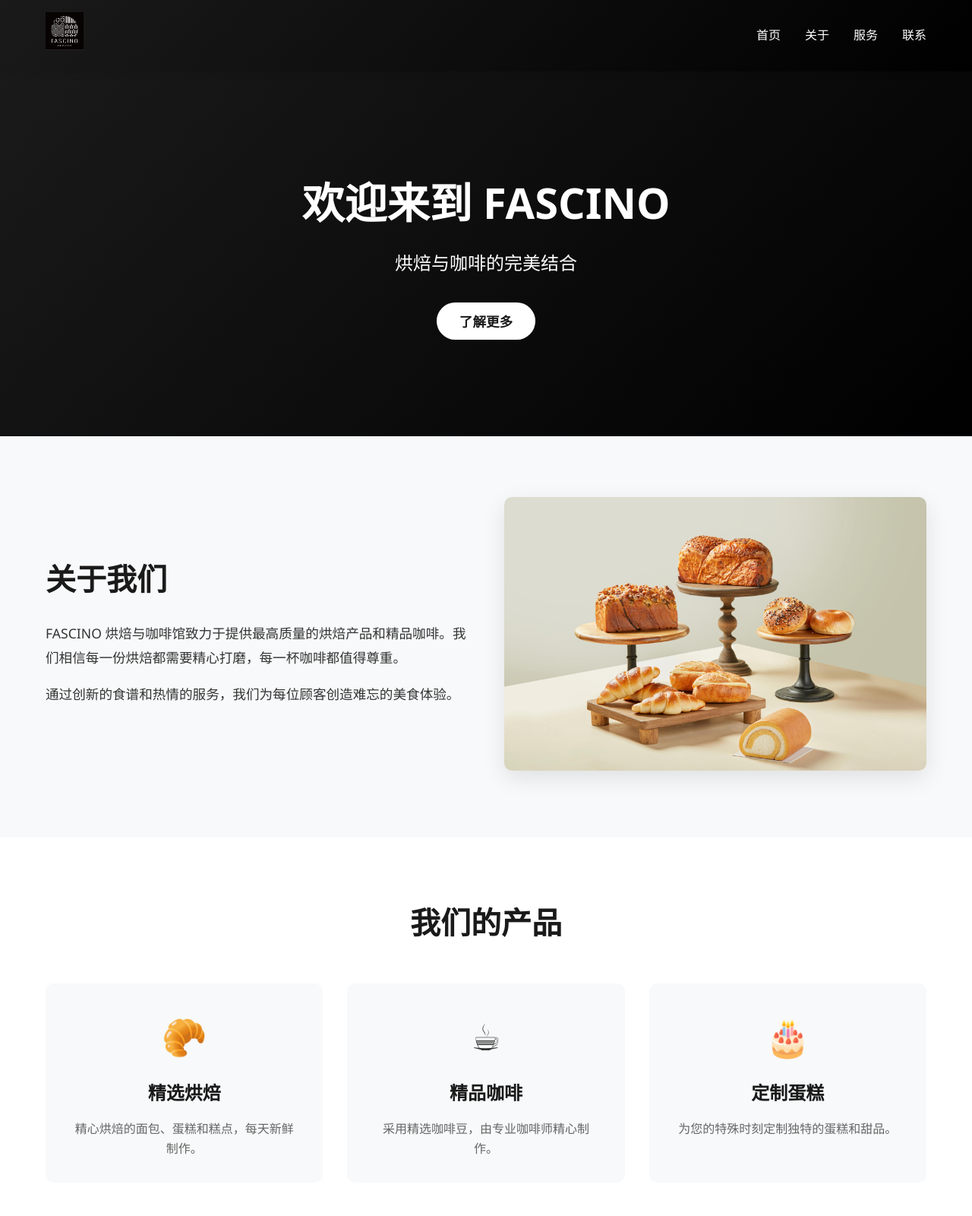
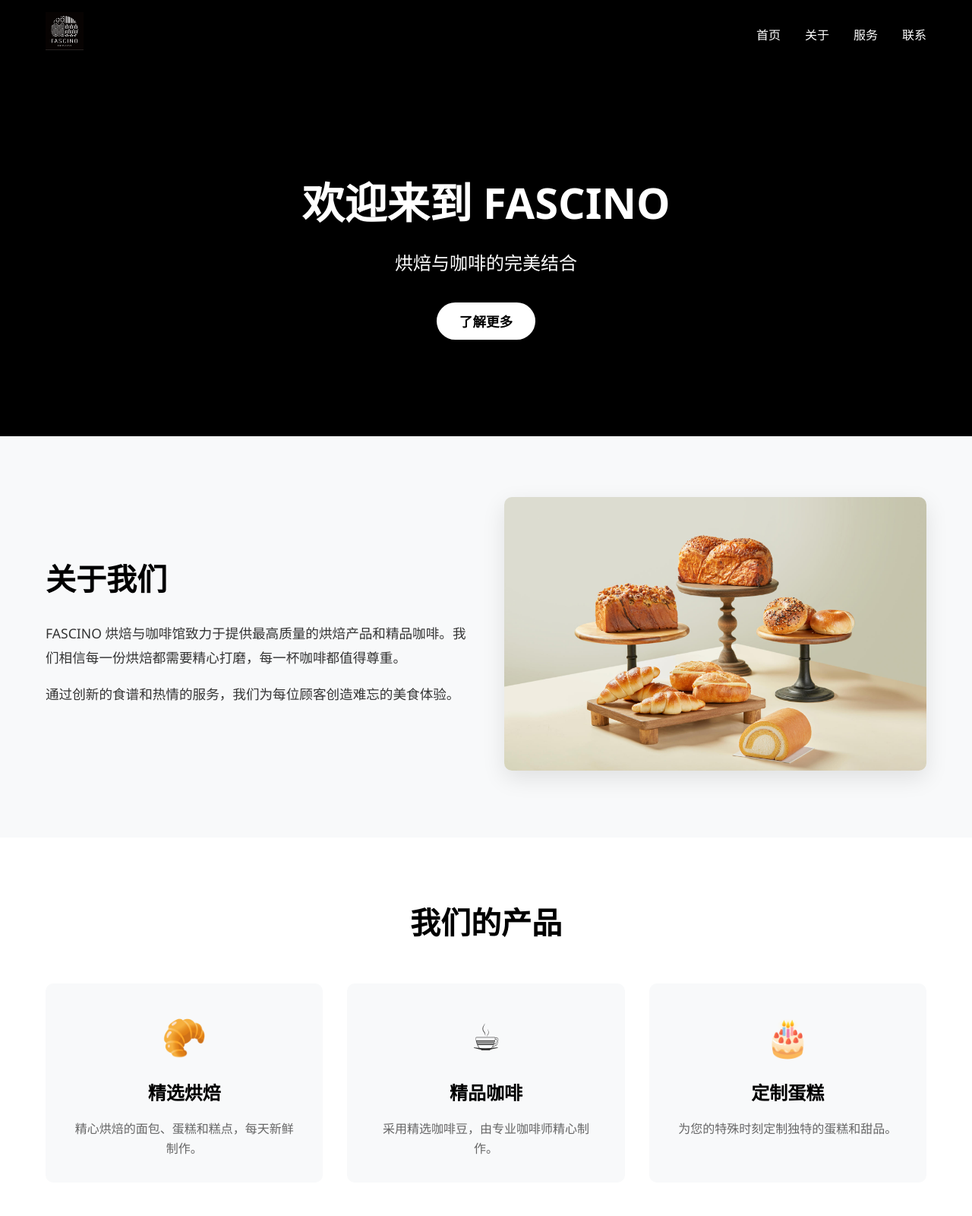
Before and after one commit to head02207/FASCINO-page-TEST, a plain HTML site: page index.html in a window 1280 px wide. Shown: the top 1600 px of the page at 76% size. Drawn offline with Linux system fonts and the light colour scheme.

Commit message:
更新样式：黑色改为纯黑#000000

```diff
--- a/styles.css
+++ b/styles.css
@@ -18,7 +18,7 @@
 
 /* 导航栏 */
 .navbar {
-    background: linear-gradient(135deg, #1a1a1a 0%, #000000 100%);
+    background: #000000;
     color: white;
     padding: 1rem 0;
     position: sticky;
@@ -62,7 +62,7 @@
 
 /* Hero 部分 */
 .hero {
-    background: linear-gradient(135deg, #1a1a1a 0%, #000000 100%);
+    background: #000000;
     color: white;
     padding: 100px 0;
     text-align: center;
@@ -85,7 +85,7 @@
 
 .cta-button {
     background: white;
-    color: #1a1a1a;
+    color: #000000;
     padding: 12px 30px;
     border: none;
     border-radius: 50px;
@@ -117,7 +117,7 @@
 .about-text h2 {
     font-size: 2.5rem;
     margin-bottom: 1.5rem;
-    color: #1a1a1a;
+    color: #000000;
 }
 
 .about-text p {
@@ -142,7 +142,7 @@
     font-size: 2.5rem;
     text-align: center;
     margin-bottom: 3rem;
-    color: #1a1a1a;
+    color: #000000;
 }
 
 .services-grid {
@@ -161,7 +161,7 @@
 
 .service-card:hover {
     transform: translateY(-10px);
-    box-shadow: 0 15px 30px rgba(26, 26, 26, 0.1);
+    box-shadow: 0 15px 30px rgba(0, 0, 0, 0.1);
 }
 
 .service-icon {
@@ -172,7 +172,7 @@
 .service-card h3 {
     font-size: 1.5rem;
     margin-bottom: 1rem;
-    color: #1a1a1a;
+    color: #000000;
 }
 
 .service-card p {
@@ -189,7 +189,7 @@
     font-size: 2.5rem;
     text-align: center;
     margin-bottom: 2rem;
-    color: #1a1a1a;
+    color: #000000;
 }
 
 .contact-form {
@@ -213,11 +213,11 @@
 .contact-form input:focus,
 .contact-form textarea:focus {
     outline: none;
-    border-color: #1a1a1a;
+    border-color: #000000;
 }
 
 .submit-button {
-    background: linear-gradient(135deg, #1a1a1a 0%, #000000 100%);
+    background: #000000;
     color: white;
     padding: 12px;
     border: none;
```
